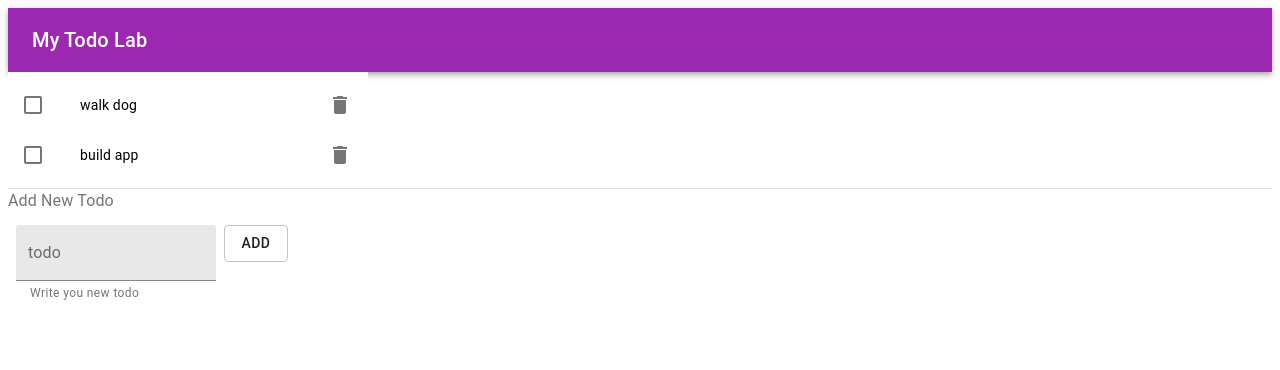
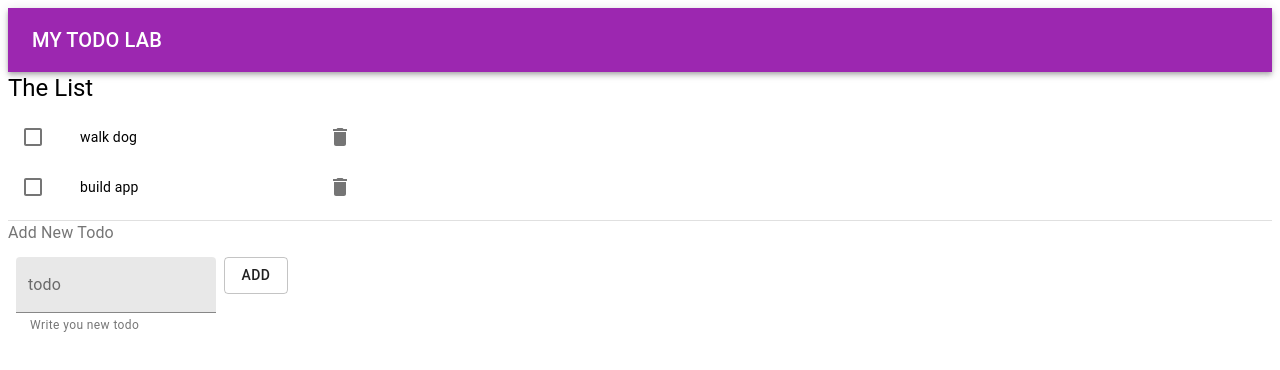
Before and after one commit to GregatGit/todos-lab, a React (Create React App) app: page / in a window 1280 px wide. Shown: the top 370 px of the page. Built offline with nearby package versions, Linux system fonts and the light colour scheme.

Commit message:
Change headings

```diff
--- a/src/components/CreateTodoA.js
+++ b/src/components/CreateTodoA.js
@@ -1,6 +1,6 @@
 import React, { useState } from 'react'
 import { makeStyles } from '@material-ui/core/styles'
-import { TextField, Button, DialogContentText } from '@material-ui/core'
+import { TextField, Button, DialogContentText, Typography } from '@material-ui/core'
 import { connect } from 'react-redux'
 import { todoAdd } from '../actions'
 
--- a/src/components/MainListA.js
+++ b/src/components/MainListA.js
@@ -12,9 +12,9 @@ import {
   Checkbox,
   IconButton,
   Divider,
+  Typography
 } from '@material-ui/core/'
 import DeleteIcon from '@material-ui/icons/Delete'
-import CommentIcon from '@material-ui/icons/Comment'
 
 const useStyles = makeStyles(theme => ({
   root: {
@@ -48,6 +48,7 @@ function MainList({ todos, todoDone, todoDelete }) {
 
   return (
     <Fragment>
+    <Typography variant='h5'>The List</Typography>
       <List className={classes.root}>
         {todos.map(({name}, index) => {
           const labelId = `checkbox-list-label-${name}`
--- a/src/components/TopBar.js
+++ b/src/components/TopBar.js
@@ -29,7 +29,7 @@ function TopBar({ todos }) {
       <AppBar color={color} position="static">
         <Toolbar>
           <Typography variant="h6" className={classes.title}>
-            My Todo Lab
+            MY TODO LAB
           </Typography>
         </Toolbar>
       </AppBar>
```
